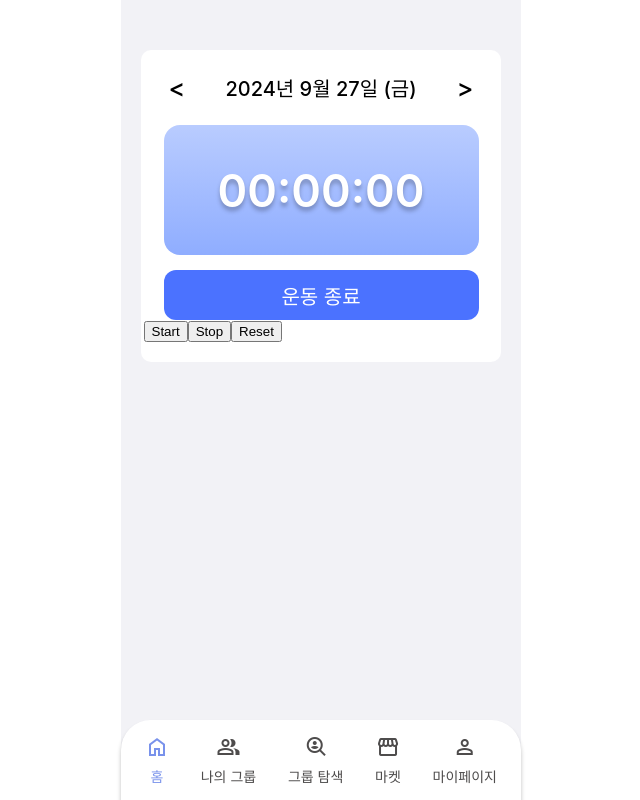
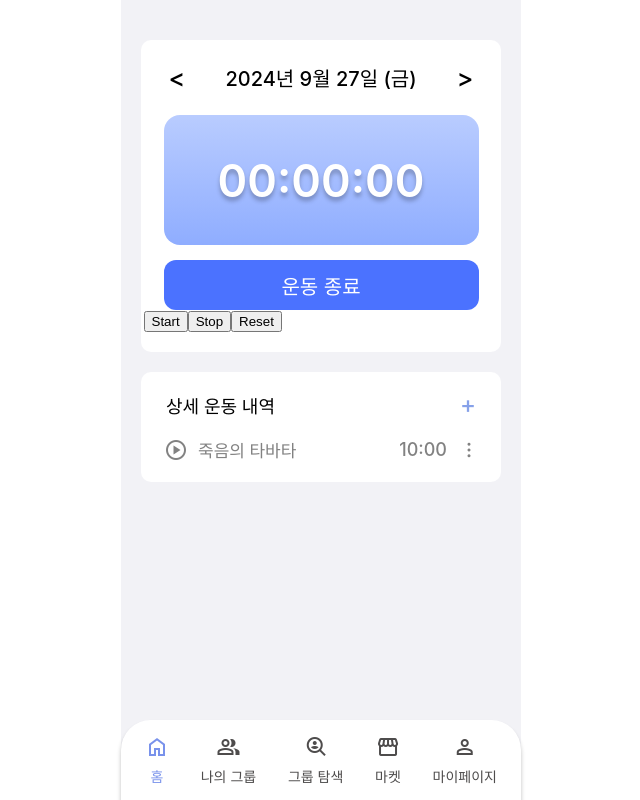
Before and after one commit to kakao-tech-campus-2nd-step3/Team17_FE, a React (Create React App) app: page / in a window 1280 px wide. Shown: the whole page, without its empty margins (319-959 px from the left). Built offline with nearby package versions, Linux system fonts and the light colour scheme; a web font is replaced by a local one.

Commit message:
feat: 메인페이지 운동내역 컴포넌트 구현

```diff
--- /dev/null
+++ b/src/components/ExerciseList.tsx
@@ -0,0 +1,108 @@
+import styled from '@emotion/styled'
+
+const ExerciseList = () => {
+
+    const handleExerciseClick = () => {
+
+    }
+
+    const handleListMenuClick = (event: React.MouseEvent) => {
+        event?.stopPropagation()
+    }
+  return (
+    <Wrapper>
+        <TitleContainer>
+            <Title>상세 운동 내역</Title>
+            <AddButton>+</AddButton>
+        </TitleContainer>
+        <ListContainer>
+            <ListElement onClick={handleExerciseClick}>
+                <LeftContainer>
+                    <PlayIcon className='material-symbols-outlined'>play_circle</PlayIcon>
+                    <ExerciseTitle>죽음의 타바타</ExerciseTitle>
+                </LeftContainer>
+                <RightContainer>
+                    <ExerciseTime>10:00</ExerciseTime>
+                    <MenuIcon className='material-symbols-outlined' onClick={handleListMenuClick}>more_vert</MenuIcon>
+                </RightContainer>
+            </ListElement>
+        </ListContainer>
+
+    </Wrapper>
+  )
+}
+
+const Wrapper = styled.div`
+
+`
+
+const TitleContainer = styled.div`
+    display: flex;
+    flex-direction: row;
+    justify-content: space-between;
+    align-items: center;
+    padding: 8px 5px;
+`
+
+const Title = styled.div`
+    font-size: 18px;
+    font-weight: 500;
+`
+
+const AddButton = styled.div`
+    font-size: 24px;
+    font-weight: 500;
+    color: #86A1E9;
+    cursor: pointer;
+`
+
+const ListContainer = styled.div`
+    display: flex;
+    flex-direction: column;
+    padding: 10px 0px;
+`
+
+const ListElement = styled.div`
+    display: flex;
+    flex-direction: row;
+    justify-content: space-between;
+    align-items: center;
+    cursor: pointer;
+`
+
+const LeftContainer = styled.div`
+    display: flex;
+    flex-direction: row;
+    align-items: center;
+`
+
+const RightContainer = styled.div`
+    display: flex;
+    flex-direction: row;
+    align-items: center;
+`
+
+const PlayIcon = styled.div`
+    padding: 0 10px 0 3px ;
+    color: #828282;
+`
+
+const ExerciseTitle = styled.div`
+    color: #828282;
+    font-weight: 500;
+    font-size: 17px;
+`
+
+const ExerciseTime = styled.div`
+    color: #828282;
+    font-weight: 500;
+    font-size: 18px;
+`
+
+const MenuIcon = styled.div`
+    color: #828282;
+    font-weight: 300;
+    padding: 0 0 0 10px;
+`
+
+export default ExerciseList
--- a/src/pages/Main.tsx
+++ b/src/pages/Main.tsx
@@ -1,12 +1,16 @@
 import styled from '@emotion/styled'
 import Timer from '../components/Timer'
+import ExerciseList from '../components/ExerciseList'
 
 const Main = () => {
   return (
     <MainWrapper>
         <DateContainer>
-            <Timer />
+          <Timer />
         </DateContainer>
+        <Container>
+          <ExerciseList />
+        </Container>
     </MainWrapper>
   )
 }
@@ -15,11 +19,9 @@ const MainWrapper = styled.div`
     width: 100%;
     height: 100vh;
     background-color: #f2f2f6;
-    padding: 50px 20px 20px 20px;
+    padding: 20px;
     box-sizing: border-box;
 `
-
-
 
 const DateContainer = styled.div`
   display: flex;
@@ -29,6 +31,16 @@ const DateContainer = styled.div`
   background-color: #ffffff;
   padding: 20px;
   border-radius: 10px;
+  margin: 20px 0px;
+`
+
+const Container = styled.div`
+  display: flex;
+  flex-direction: column;
+  background-color: #ffffff;
+  padding: 10px 20px;
+  border-radius: 10px;
+  margin: 20px 0px;
 `
 
 
```
